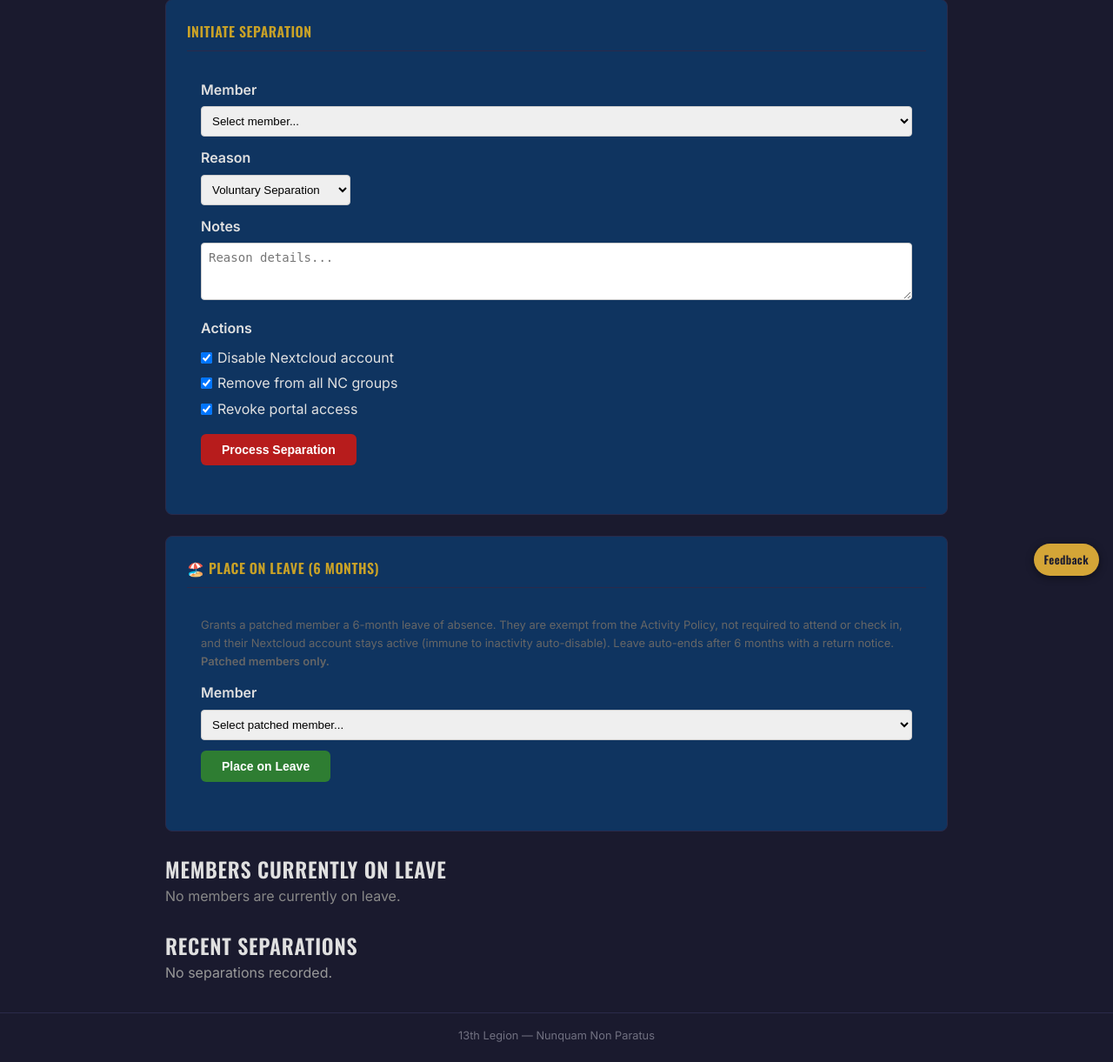
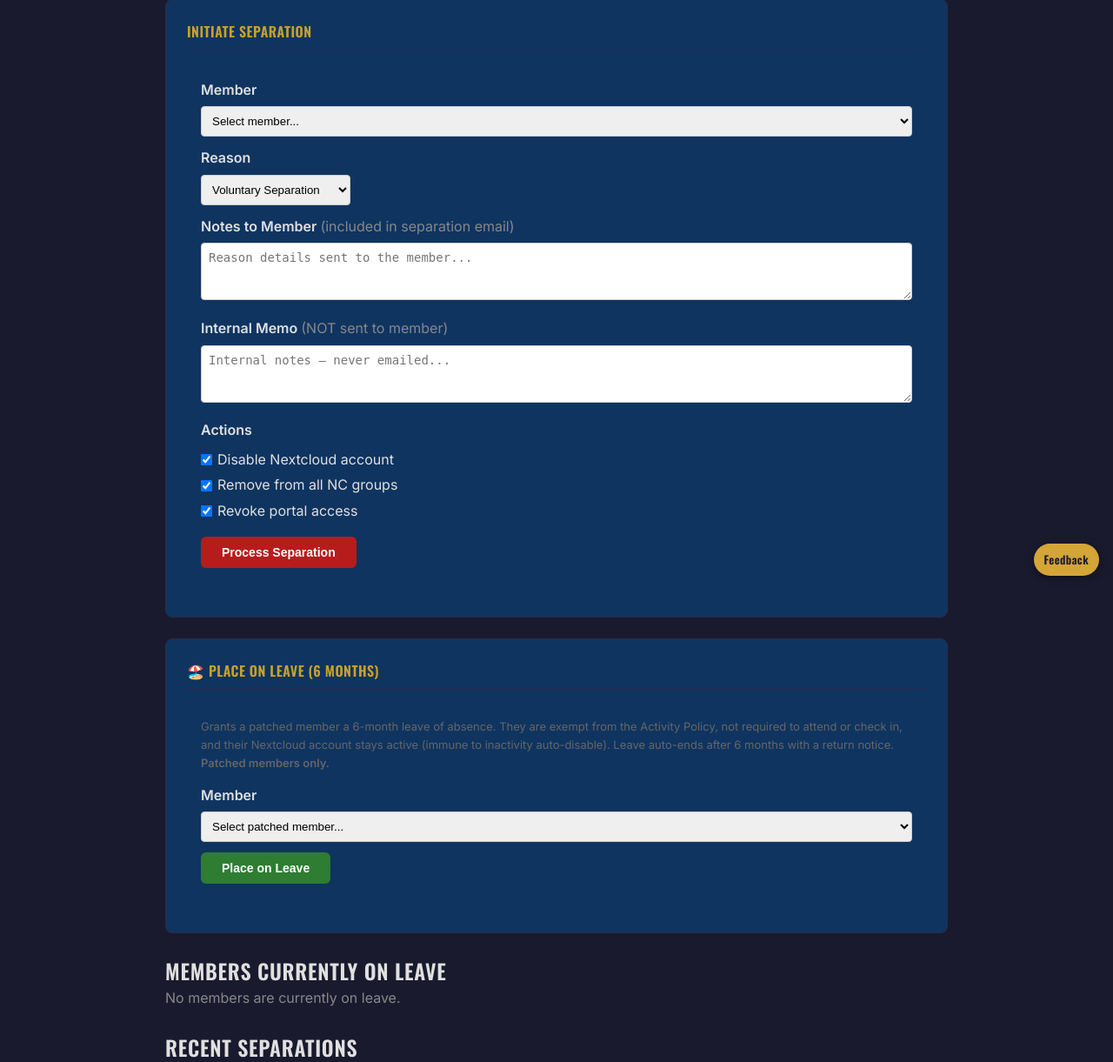
Before and after one commit to 13th-Legion/praetorium, a Python web app: template app/templates/pages/s1_offboard.html in a window 1280 px wide. Shown: the part 122-1343 px from the top of the page at 87% size. Before the commit the page ends 1320 px from the top, so only its background shows below. Run offline with Jinja, Linux system fonts and the light colour scheme; the template is opened without the code that fills it, so the values that code supplies are empty.

Commit message:
feat(offboard): separate external notes (emailed) from internal memo (never emailed)

```diff
--- a/app/models/member.py
+++ b/app/models/member.py
@@ -107,7 +107,8 @@ class Member(Base):
 
     # Offboarding (PP-024)
     separation_reason: Mapped[Optional[str]] = mapped_column(String(64))
-    separation_notes: Mapped[Optional[str]] = mapped_column(Text)
+    separation_notes: Mapped[Optional[str]] = mapped_column(Text)  # external — included in the separation email
+    separation_internal_memo: Mapped[Optional[str]] = mapped_column(Text)  # internal only, never emailed
     separation_initiated_by: Mapped[Optional[str]] = mapped_column(String(64))
 
     # Conduct / Promotability
--- a/app/models/recruiting.py
+++ b/app/models/recruiting.py
@@ -52,6 +52,7 @@ class SeparationLog(Base):
     reason: Mapped[str] = mapped_column(String(64))  # voluntary, involuntary, inactivity, blacklisted
     initiated_by: Mapped[str] = mapped_column(String(64))  # NC username of admin
     notes: Mapped[Optional[str]] = mapped_column(Text)
+    internal_memo: Mapped[Optional[str]] = mapped_column(Text)
     nc_account_disabled: Mapped[bool] = mapped_column(Boolean, default=False)
     portal_access_revoked: Mapped[bool] = mapped_column(Boolean, default=False)
     groups_removed: Mapped[bool] = mapped_column(Boolean, default=False)
--- a/app/routes/s1_admin.py
+++ b/app/routes/s1_admin.py
@@ -2451,7 +2451,8 @@ async def process_offboarding(request: Request, member_id: int, background_tasks
 
     form = await request.form()
     reason = form.get("reason", "voluntary")  # voluntary, involuntary, inactivity, blacklisted
-    notes = form.get("notes", "").strip() or None
+    notes = form.get("notes", "").strip() or None  # external — included in the separation email
+    internal_memo = form.get("internal_memo", "").strip() or None  # internal only, never emailed
     disable_nc = form.get("disable_nc") == "on"
     revoke_portal = form.get("revoke_portal") == "on"
     remove_groups = form.get("remove_groups") == "on"
@@ -2475,6 +2476,7 @@ async def process_offboarding(request: Request, member_id: int, background_tasks
     member.separation_date = datetime.utcnow().date()
     member.separation_reason = reason
     member.separation_notes = notes
+    member.separation_internal_memo = internal_memo
     member.separation_initiated_by = initiated_by
 
     # Log the separation
@@ -2483,6 +2485,7 @@ async def process_offboarding(request: Request, member_id: int, background_tasks
         reason=reason,
         initiated_by=initiated_by,
         notes=notes,
+        internal_memo=internal_memo,
     )
 
     # ── Mechanical cleanup, with HONEST per-step reporting ──────────────────
--- a/app/templates/pages/s1_offboard.html
+++ b/app/templates/pages/s1_offboard.html
@@ -34,8 +34,14 @@
             </div>
 
             <div style="margin-bottom: 12px;">
-                <label style="font-weight: 600; display: block; margin-bottom: 6px;">Notes</label>
-                <textarea name="notes" rows="3" placeholder="Reason details..."
+                <label style="font-weight: 600; display: block; margin-bottom: 6px;">Notes to Member <span style="font-weight: 400; color: #888;">(included in separation email)</span></label>
+                <textarea name="notes" rows="3" placeholder="Reason details sent to the member..."
+                    style="width: 100%; padding: 8px; border: 1px solid #ccc; border-radius: 4px; font-size: 14px;"></textarea>
+            </div>
+
+            <div style="margin-bottom: 12px;">
+                <label style="font-weight: 600; display: block; margin-bottom: 6px;">Internal Memo <span style="font-weight: 400; color: #888;">(NOT sent to member)</span></label>
+                <textarea name="internal_memo" rows="3" placeholder="Internal notes — never emailed..."
                     style="width: 100%; padding: 8px; border: 1px solid #ccc; border-radius: 4px; font-size: 14px;"></textarea>
             </div>
 
@@ -206,7 +212,10 @@
                         <div style="color: #b71c1c; font-size: 11px; margin-top: 3px;">{{ log.cleanup_outstanding | join(', ') }}</div>
                     {% endif %}
                 </td>
-                <td style="padding: 8px; color: #aaa; font-size: 12px;">{{ log.notes or '—' }}</td>
+                <td style="padding: 8px; color: #aaa; font-size: 12px;">
+                    {{ log.notes or "—" }}
+                    {% if log.internal_memo %}<div style="color: #b71c1c; font-size: 11px; margin-top: 3px;"><b>Internal:</b> {{ log.internal_memo }}</div>{% endif %}
+                </td>
             </tr>
             {% endfor %}
         </tbody>
```
Also changed, not shown: migrations/versions/0025_separation_internal_memo.py (added, +24 -0 lines).
